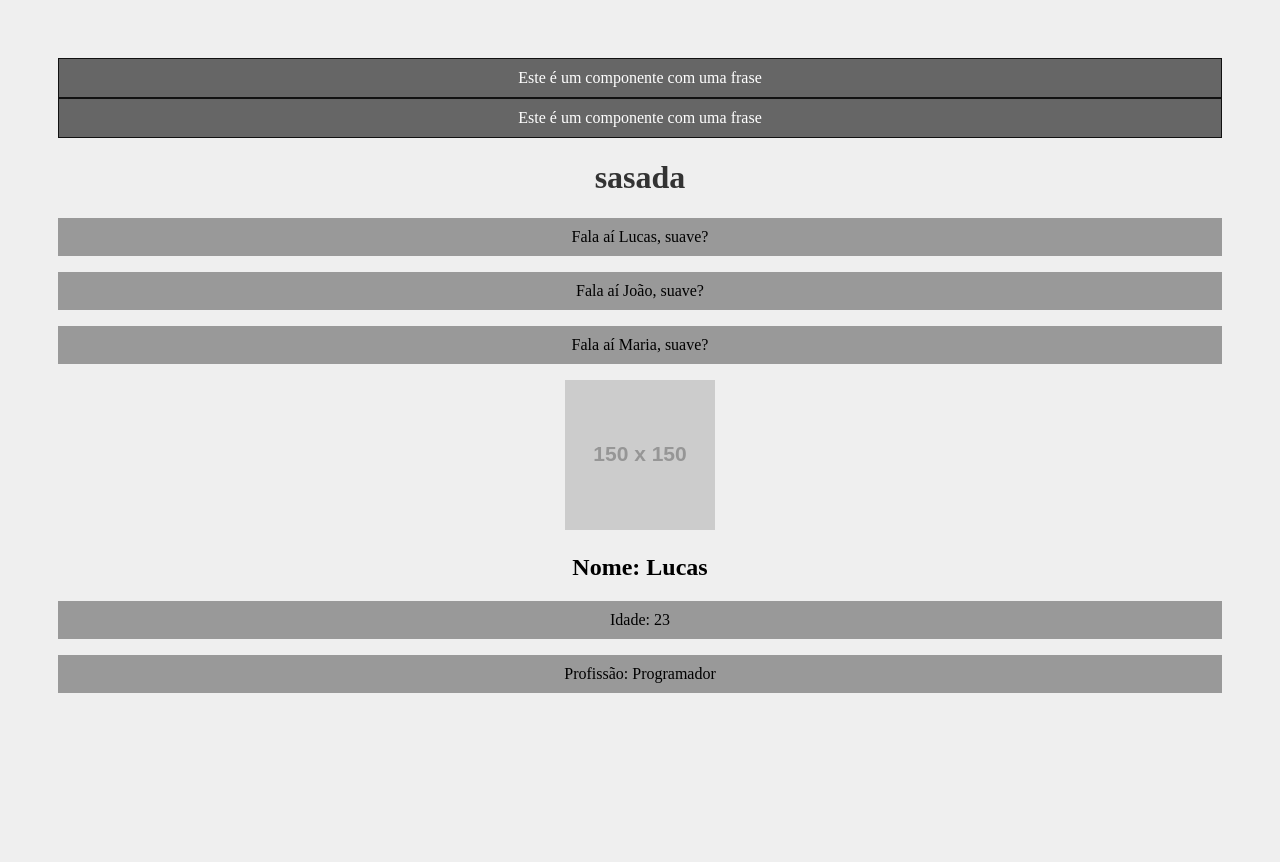
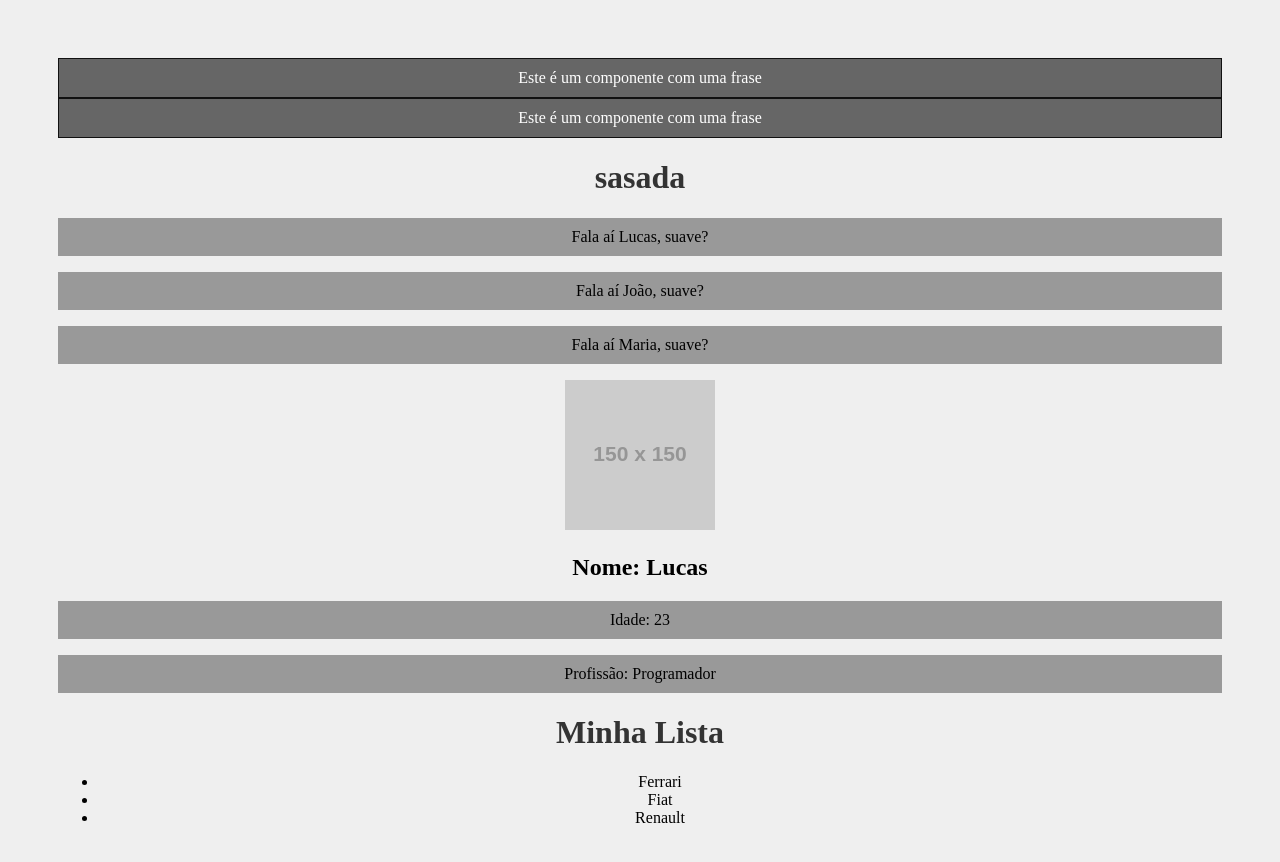
Before and after one commit to lucasgomes14/ReactCourse, a React (Create React App) app in the folder meu-projeto/: page / in a window 1280 px wide. Shown: the top 862 px of the page. Before the commit the page ends 800 px from the top, so only its background shows below. Built offline with nearby package versions, Linux system fonts and the light colour scheme.

Commit message:
Using React fragments

```diff
--- a/meu-projeto/src/App.js
+++ b/meu-projeto/src/App.js
@@ -2,6 +2,7 @@
 import SayMyName from './components/SayMyName';
 import Pessoa from './components/Pessoa';
 import Frase from './components/Frase';
+import List from './components/List';
 
 function App() {
   const nome = "Maria"
@@ -15,6 +16,7 @@
       <SayMyName nome="João" />
       <SayMyName nome={nome} />
       <Pessoa nome="Lucas" idade="23" profissao="Programador" foto="https://via.placeholder.com/150" />
+      <List />
     </div>
   );
 }
--- /dev/null
+++ b/meu-projeto/src/components/Item.js
@@ -0,0 +1,9 @@
+function Item(props) {
+    return(
+        <>
+            <li>{props.marca}</li>
+        </>
+    )
+}
+
+export default Item
--- /dev/null
+++ b/meu-projeto/src/components/List.js
@@ -0,0 +1,16 @@
+import Item from "./Item"
+
+function List() {
+    return(
+        <>
+            <h1>Minha Lista</h1>
+            <ul>
+                <Item marca="Ferrari" />
+                <Item marca="Fiat" />
+                <Item marca="Renault" />
+            </ul>
+        </>
+    )
+}
+
+export default List
--- a/meu-projeto/src/index.css
+++ b/meu-projeto/src/index.css
@@ -1,6 +1,7 @@
 body {
   padding: 50px;
   background-color: #EFEFEF;
+  padding-bottom: 500px;
 }
 
 h1 {
```
